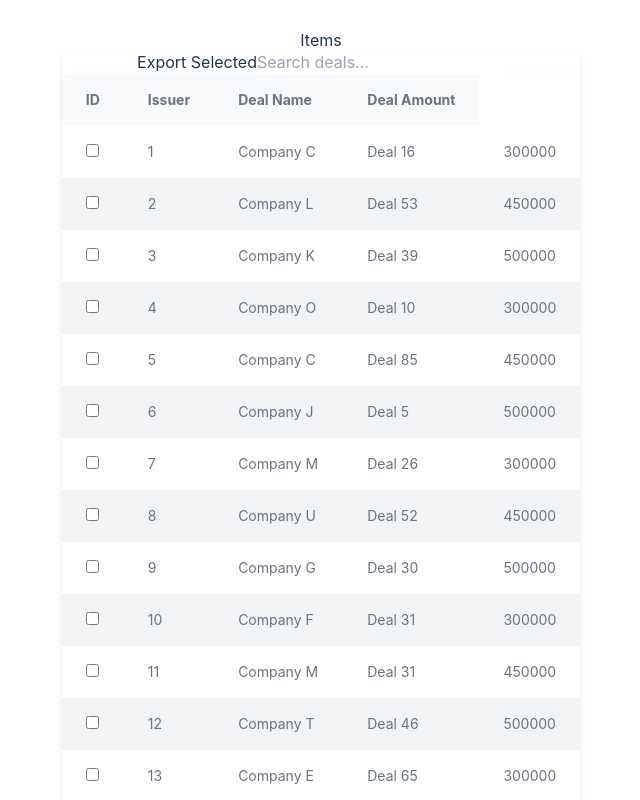
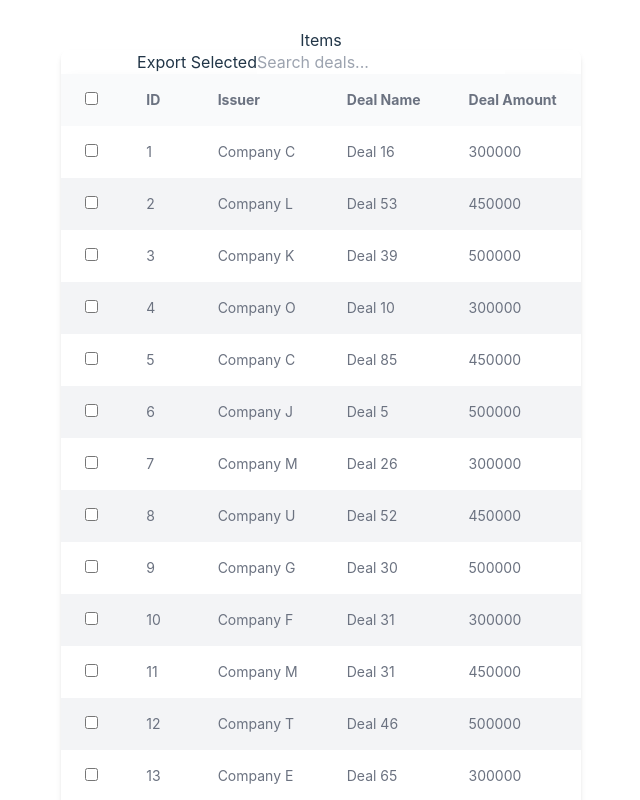
Before and after one commit to cdcordobaa/my-deals-app, a Vue app: page / in a window 1280 px wide. Shown: the top 800 px of the page, without its empty margins (319-959 px from the left). Built offline with nearby package versions, Linux system fonts and the light colour scheme.

Commit message:
adding and cleaning selected items for exporting

```diff
--- a/src/components/Grid/Grid.vue
+++ b/src/components/Grid/Grid.vue
@@ -10,12 +10,21 @@ import { useSelectedStore } from './stores/selectedStore';
 import { useSelectionStore } from './stores/selectedItemsStore';
 
 const props = defineProps<{ items: Record<string, any>[]; columns: Column[]; }>();
-defineSlots<{
-  details: (slotProps: { item: Object }) => void;
-}>();
 const { filteredAndSortedItems } = useGrid(props.items);
-const { selectedItem, isPanelOpen } = useSelectedStore();
-const { exportSelected, selectedItems } = useSelectionStore();
+const { selectedItem, isPanelOpen, } = useSelectedStore();
+const { toggleSelection, selectedItems, clearSelection, exportSelected } = useSelectionStore();
+
+const handleToggleAllSelection = (selectAll: boolean) => {
+  if (selectAll) {
+    filteredAndSortedItems.value.forEach(item => {
+      if (!selectedItems.has(item.id)) {
+        toggleSelection(item.id);
+      }
+    });
+  } else {
+    clearSelection();
+  }
+};
 
 const exportSelectedItems = () => {
   if (selectedItems.size === 0) {
@@ -41,7 +50,7 @@ console.log("Grid", selectedItem, isPanelOpen);
 
       <SearchBox />
       <table class="w-full text-sm text-left text-gray-500 dark:text-gray-400">
-        <TableHeader :columns="props.columns" />
+        <TableHeader :columns="props.columns" @toggle-all-selection="handleToggleAllSelection" />
         <tbody>
           <TableRow v-for="item in filteredAndSortedItems" :key="item.id" :item="item" :columns="props.columns" />
         </tbody>
--- a/src/components/Grid/TableHeader.vue
+++ b/src/components/Grid/TableHeader.vue
@@ -1,10 +1,20 @@
 <script setup lang="ts">
-import { defineProps } from 'vue';
+import { defineProps, computed, defineEmits } from 'vue';
 import { useSortStore } from './stores/sortStore';
 import type { Column } from './types/gridTypes';
 
 const props = defineProps<{ columns: Column[] }>();
 const sortStore = useSortStore();
+const emit = defineEmits(['toggle-all-selection']);
+
+const areAllSelected = computed(() => {
+    // This computed property will be used to check the checkbox state
+    return false; // Placeholder, actual logic will be in Grid.vue
+});
+
+const toggleAllSelection = (event: Event) => {
+    emit('toggle-all-selection', (event.target as HTMLInputElement).checked);
+};
 
 const handleSort = (column: string) => {
     if (props.columns.find(col => col.key === column)?.sortable) {
@@ -16,6 +26,9 @@ const handleSort = (column: string) => {
 <template>
     <thead>
         <tr>
+                <th>
+                    <input type="checkbox" @change="toggleAllSelection" :checked="areAllSelected">
+                </th>
             <th v-for="column in props.columns" :key="column.key" @click="handleSort(column.key)">
                 {{ column.label }}
                 <span v-if="sortStore.sortColumn === column.key && sortStore.sortOrder === 'asc'">⬆️</span>
@@ -28,4 +41,3 @@ const handleSort = (column: string) => {
 <style scoped>
 /* Tailwind CSS for styling if needed */
 </style>
-./types/gridTypes
```
